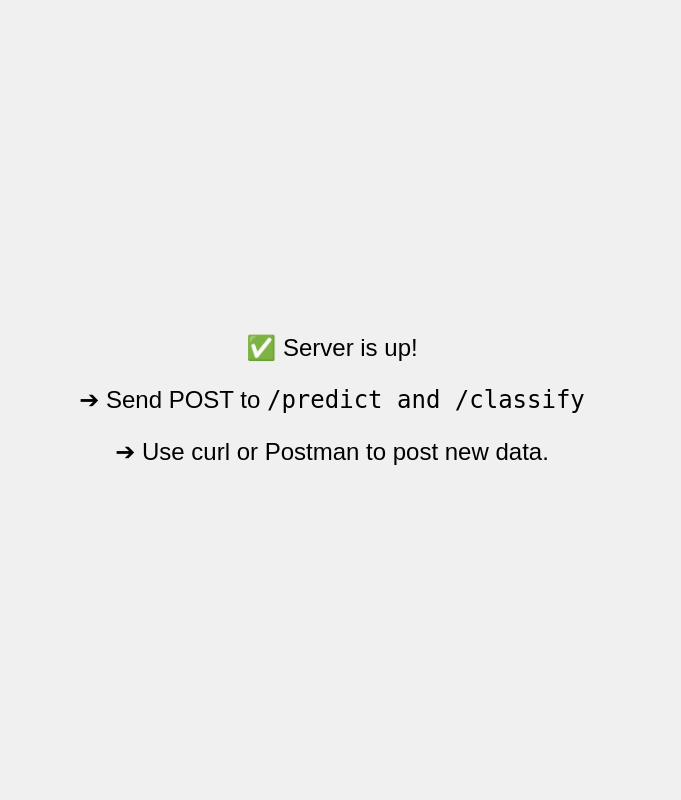
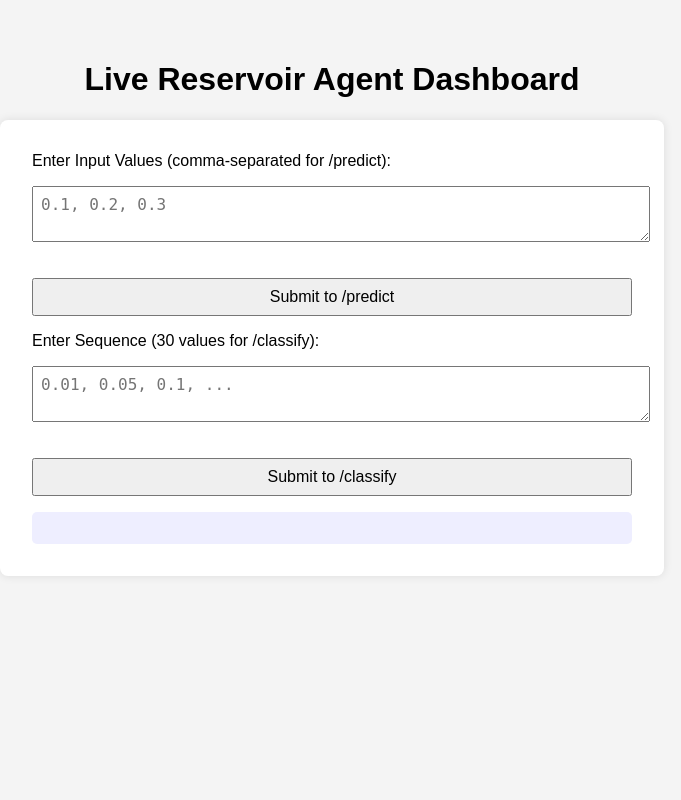
Before and after one commit to emapendo/reservoir-agent, a Flask app: page / in a window 1280 px wide. Shown: the whole page, without its empty margins (308-989 px from the left). Run offline with Flask 3, Linux system fonts and the light colour scheme; parts of the project's set-up code (start-up, migrations or seed data) failed here and were passed over.

Commit message:
post inputes in web UI

```diff
--- /dev/null
+++ b/static/homepage.css
@@ -0,0 +1,28 @@
+body {
+    font-family: Arial, sans-serif;
+    background: #f4f4f4;
+    padding: 2rem;
+}
+h1 {
+    text-align: center;
+}
+.container {
+    max-width: 600px;
+    margin: auto;
+    background: white;
+    padding: 2rem;
+    border-radius: 8px;
+    box-shadow: 0 0 10px rgba(0,0,0,0.1);
+}
+input, textarea, button {
+    width: 100%;
+    margin: 1rem 0;
+    padding: 0.5rem;
+    font-size: 1rem;
+}
+.output {
+    background: #eef;
+    padding: 1rem;
+    border-radius: 5px;
+    white-space: pre-wrap;
+}
--- a/templates/homepage.html
+++ b/templates/homepage.html
@@ -1,28 +1,58 @@
-<!doctype html>
+<!DOCTYPE html>
 <html lang="en">
 <head>
-        <title>Reservoir Server</title>
-        <style>
-          body {
-            display: flex;
-            justify-content: center;
-            align-items: center;
-            height: 100vh;
-            font-size: 24px;
-            font-family: Arial, sans-serif;
-            background-color: #f0f0f0;
-            margin: 0;
-          }
-          div {
-            text-align: center;
-          }
-        </style>
+    <meta charset="UTF-8">
+    <title>Live RC Dashboard</title>
+    <link rel="stylesheet" href="{{ url_for('static', filename='homepage.css') }}">
 </head>
 <body>
-        <div>
-          <p>✅ Server is up!</p>
-          <p>➔ Send POST to <code>/predict and /classify</code></p>
-          <p>➔ Use curl or Postman to post new data.</p>
+    <h1>Live Reservoir Agent Dashboard</h1>
+    <div class="container">
+        <label for="input">Enter Input Values (comma-separated for /predict):</label>
+        <textarea id="input" placeholder="0.1, 0.2, 0.3"></textarea>
+        <button onclick="sendPredict()">Submit to /predict</button>
+
+        <label for="sequence">Enter Sequence (30 values for /classify):</label>
+        <textarea id="sequence" placeholder="0.01, 0.05, 0.1, ..."></textarea>
+        <button onclick="sendClassify()">Submit to /classify</button>
+
+        <div class="output" id="output"></div>
     </div>
+
+    <script>
+        async function sendPredict() {
+            const input = document.getElementById("input").value
+                .split(',')
+                .map(Number);
+
+            const response = await fetch("/predict", {
+                method: "POST",
+                headers: { "Content-Type": "application/json" },
+                body: JSON.stringify({ input })
+            });
+
+            const result = await response.json();
+            document.getElementById("output").textContent =
+                "Predictions: " + JSON.stringify(result.predictions, null, 2) +
+                "\nDecisions: " + JSON.stringify(result.decisions, null, 2);
+        }
+
+        async function sendClassify() {
+            const sequence = document.getElementById("sequence").value
+                .split(',')
+                .map(Number);
+
+            const response = await fetch("/classify", {
+                method: "POST",
+                headers: { "Content-Type": "application/json" },
+                body: JSON.stringify({ sequence })
+            });
+
+            const result = await response.json();
+            document.getElementById("output").textContent =
+                "Class: " + result.class +
+                "\nLabel: " + result.label;
+        }
+    </script>
 </body>
 </html>
```
Lines whose indentation alone changed are shown as unchanged.
